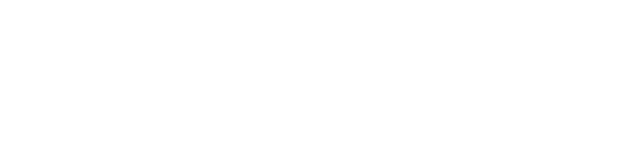
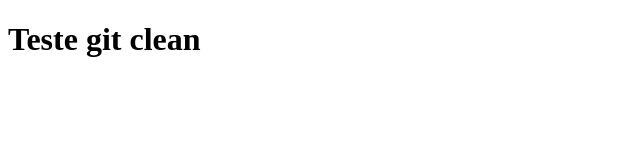
Before and after one commit to HygorNCLOliveira/curso_git_1, a plain HTML site: page 1_Primeiro_repo/index.html in a window 1280 px wide. Shown: the whole page, without its empty margins (0-640 px from the left). Drawn offline with Linux system fonts and the light colour scheme.

Commit message:
Atualizacao concluida

```diff
--- a/1_Primeiro_repo/index.html
+++ b/1_Primeiro_repo/index.html
@@ -6,6 +6,6 @@
     <title>Teste</title>
 </head>
 <body>
-
+    <h1>Teste git clean</h1>
 </body>
 </html>
```
